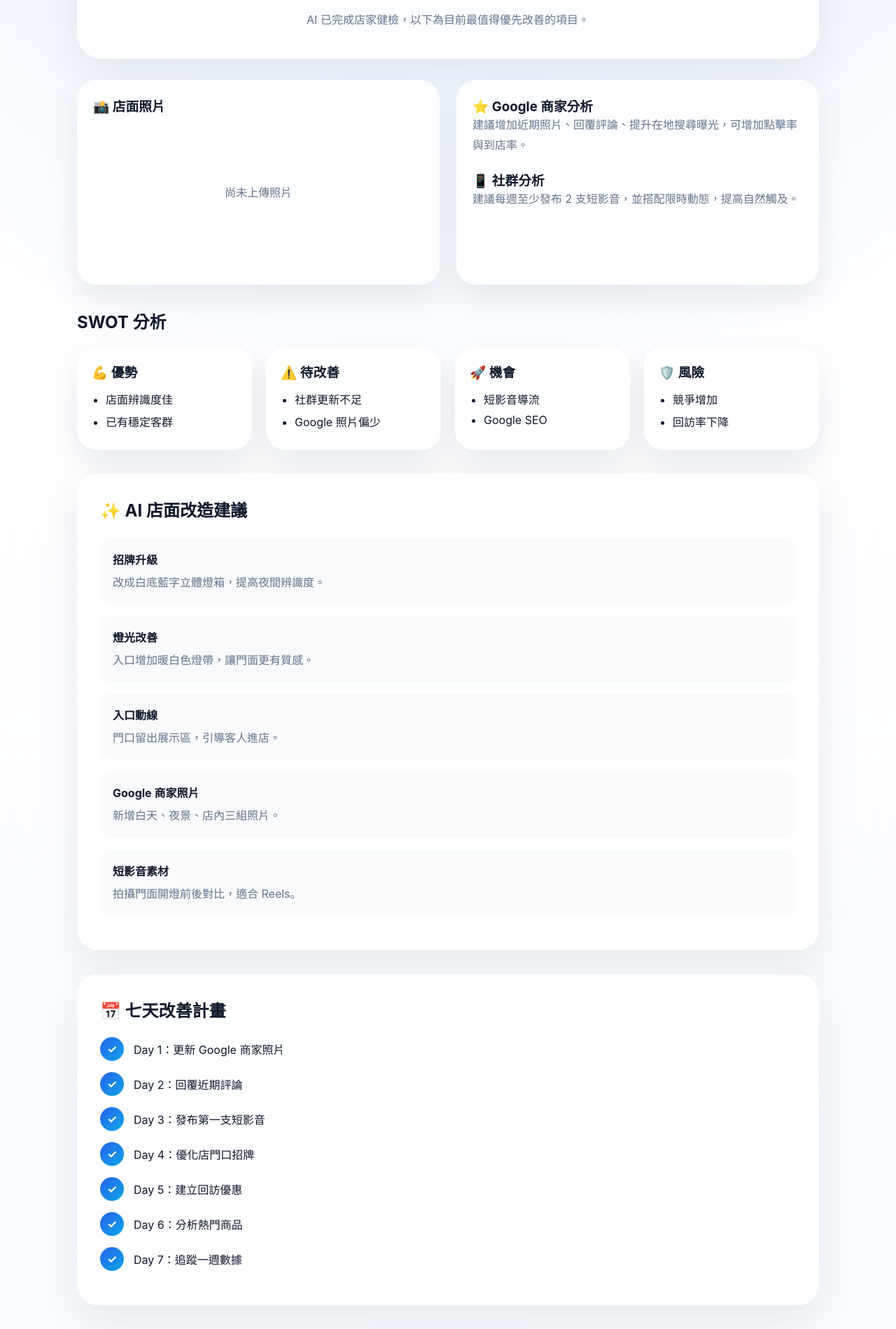
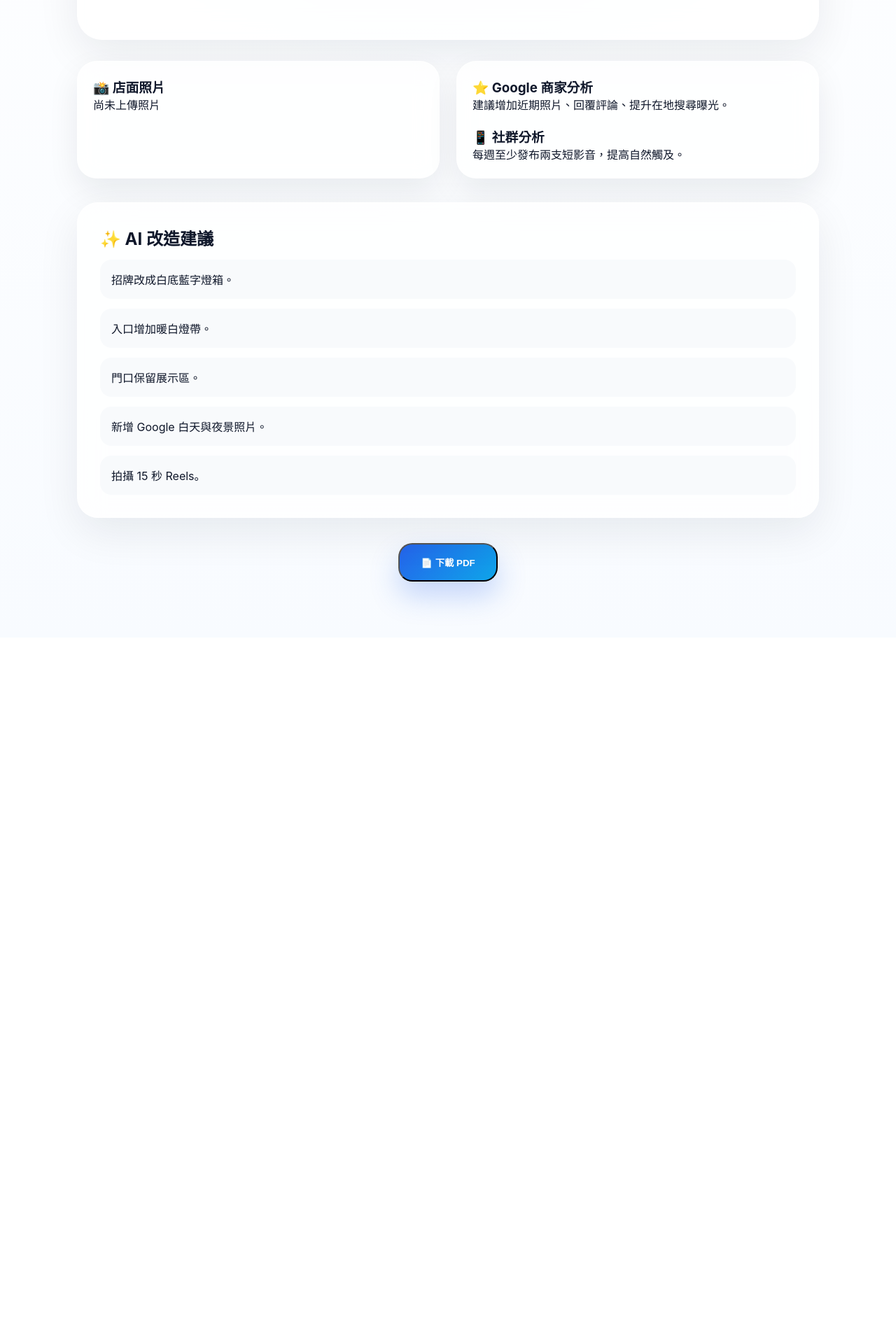
Before and after one commit to aimvp666-cloud/ShopPulseAI, a Next.js app: page /report in a window 1280 px wide. Shown: the part 660-2559 px from the top of the page at 70% size. After the commit the page ends 1571 px from the top, so only its background shows below. Built offline with nearby package versions, Linux system fonts and the light colour scheme.

Commit message:
Update page.tsx

```diff
--- a/app/report/page.tsx
+++ b/app/report/page.tsx
@@ -1,8 +1,18 @@
-
 "use client";
 
 import Link from "next/link";
 import { useEffect, useState } from "react";
+
+type Lead = {
+  id: string;
+  store: string;
+  industry: string;
+  score: number;
+  date: string;
+  preview?: string | null;
+};
+
+const TARGET_SCORE = 86;
 
 export default function ReportPage() {
   const [store, setStore] = useState("你的店");
@@ -10,26 +20,51 @@ export default function ReportPage() {
   const [preview, setPreview] = useState<string | null>(null);
   const [score, setScore] = useState(0);
 
-  const targetScore = 86;
-
   useEffect(() => {
     const raw = sessionStorage.getItem("shoppulse_form");
 
     if (raw) {
       const form = JSON.parse(raw);
+
       setStore(form.store || "你的店");
       setIndustry(form.industry || "");
       setPreview(form.preview || null);
+
+      const leadId = form.leadId || crypto.randomUUID();
+
+      form.leadId = leadId;
+      sessionStorage.setItem("shoppulse_form", JSON.stringify(form));
+
+      const leads: Lead[] = JSON.parse(
+        localStorage.getItem("shoppulse_leads") || "[]"
+      );
+
+      const exists = leads.some((item) => item.id === leadId);
+
+      if (!exists) {
+        leads.unshift({
+          id: leadId,
+          store: form.store || "未命名店家",
+          industry: form.industry || "未分類",
+          score: TARGET_SCORE,
+          date: new Date().toLocaleString("zh-TW"),
+          preview: form.preview || null,
+        });
+
+        localStorage.setItem(
+          "shoppulse_leads",
+          JSON.stringify(leads)
+        );
+      }
     }
 
     let current = 0;
 
     const timer = setInterval(() => {
       current++;
-
       setScore(current);
 
-      if (current >= targetScore) {
+      if (current >= TARGET_SCORE) {
         clearInterval(timer);
       }
     }, 20);
@@ -38,10 +73,6 @@ export default function ReportPage() {
   }, []);
 
   const angle = score * 3.6;
-
-  function downloadPDF() {
-    window.print();
-  }
 
   return (
     <main
@@ -64,14 +95,14 @@ export default function ReportPage() {
           textAlign: "center",
         }}
       >
-        <div style={{ fontSize: "42px", marginBottom: "8px" }}>🚀</div>
+        <div style={{ fontSize: "42px" }}>🚀</div>
 
-        <h1 style={{ fontSize: "40px", marginBottom: "10px" }}>
+        <h1 style={{ fontSize: "40px", margin: "10px 0" }}>
           {store} AI 顧問報告
         </h1>
 
         <p style={{ color: "#64748b" }}>
-          {industry || "店家"}｜ShopPulse AI 專業健檢
+          {industry || "店家"}｜ShopPulse AI
         </p>
 
         <div
@@ -79,10 +110,9 @@ export default function ReportPage() {
             width: "220px",
             height: "220px",
             margin: "35px auto",
-            borderRadius: "999px",
-            background: `conic-gradient(#2563eb 0deg ${angle}deg,#e5e7eb ${angle}deg 360deg)`,
+            borderRadius: "50%",
+            background: `conic-gradient(#2563eb ${angle}deg,#e5e7eb ${angle}deg)`,
             padding: "14px",
-            transition: "background .15s linear",
           }}
         >
           <div
@@ -90,7 +120,7 @@ export default function ReportPage() {
               width: "100%",
               height: "100%",
               background: "white",
-              borderRadius: "999px",
+              borderRadius: "50%",
               display: "flex",
               justifyContent: "center",
               alignItems: "center",
@@ -106,20 +136,11 @@ export default function ReportPage() {
               {score}
             </div>
 
-            <div style={{ color: "#64748b" }}>健康度</div>
+            <div style={{ color: "#64748b" }}>
+              健康度
+            </div>
           </div>
         </div>
-
-        <p
-          style={{
-            color: "#64748b",
-            maxWidth: "620px",
-            margin: "0 auto",
-            lineHeight: "1.8",
-          }}
-        >
-          AI 已完成店家健檢，以下為目前最值得優先改善的項目。
-        </p>
       </section>
 
       <section
@@ -144,73 +165,16 @@ export default function ReportPage() {
               }}
             />
           ) : (
-            <div
-              style={{
-                height: "220px",
-                display: "flex",
-                justifyContent: "center",
-                alignItems: "center",
-                color: "#64748b",
-              }}
-            >
-              尚未上傳照片
-            </div>
+            <p>尚未上傳照片</p>
           )}
         </div>
 
         <div className="card" style={{ padding: "22px" }}>
           <h3>⭐ Google 商家分析</h3>
+          <p>建議增加近期照片、回覆評論、提升在地搜尋曝光。</p>
 
-          <p style={{ color: "#64748b", lineHeight: "1.8" }}>
-            建議增加近期照片、回覆評論、提升在地搜尋曝光，可增加點擊率與到店率。
-          </p>
-
-          <div style={{ height: "22px" }} />
-
-          <h3>📱 社群分析</h3>
-
-          <p style={{ color: "#64748b", lineHeight: "1.8" }}>
-            建議每週至少發布 2 支短影音，並搭配限時動態，提高自然觸及。
-          </p>
-        </div>
-      </section>
-
-      <section
-        style={{
-          marginTop: "34px",
-        }}
-      >
-        <h2 style={{ marginBottom: "20px" }}>SWOT 分析</h2>
-
-        <div
-          style={{
-            display: "grid",
-            gridTemplateColumns: "repeat(auto-fit,minmax(230px,1fr))",
-            gap: "20px",
-          }}
-        >
-          {[
-            ["💪 優勢", ["店面辨識度佳", "已有穩定客群"]],
-            ["⚠️ 待改善", ["社群更新不足", "Google 照片偏少"]],
-            ["🚀 機會", ["短影音導流", "Google SEO"]],
-            ["🛡️ 風險", ["競爭增加", "回訪率下降"]],
-          ].map(([title, items]) => (
-            <div
-              key={title}
-              className="card"
-              style={{ padding: "20px" }}
-            >
-              <h3>{title}</h3>
-
-              <ul style={{ paddingLeft: "20px", marginTop: "14px" }}>
-                {(items as string[]).map((item) => (
-                  <li key={item} style={{ marginBottom: "8px" }}>
-                    {item}
-                  </li>
-                ))}
-              </ul>
-            </div>
-          ))}
+          <h3 style={{ marginTop: "20px" }}>📱 社群分析</h3>
+          <p>每週至少發布兩支短影音，提高自然觸及。</p>
         </div>
       </section>
 
@@ -222,84 +186,25 @@ export default function ReportPage() {
           marginTop: "34px",
         }}
       >
-        <h2 style={{ marginBottom: "24px" }}>✨ AI 店面改造建議</h2>
+        <h2>✨ AI 改造建議</h2>
 
         {[
-          ["招牌升級", "改成白底藍字立體燈箱，提高夜間辨識度。"],
-          ["燈光改善", "入口增加暖白色燈帶，讓門面更有質感。"],
-          ["入口動線", "門口留出展示區，引導客人進店。"],
-          ["Google 商家照片", "新增白天、夜景、店內三組照片。"],
-          ["短影音素材", "拍攝門面開燈前後對比，適合 Reels。"],
-        ].map(([title, desc]) => (
-          <div
-            key={title}
-            style={{
-              background: "#f8fafc",
-              borderRadius: "18px",
-              padding: "18px",
-              marginBottom: "16px",
-            }}
-          >
-            <strong>{title}</strong>
-
-            <p
-              style={{
-                color: "#64748b",
-                marginTop: "8px",
-                lineHeight: "1.7",
-              }}
-            >
-              {desc}
-            </p>
-          </div>
-        ))}
-      </section>
-
-      <section
-        className="glass"
-        style={{
-          borderRadius: "30px",
-          padding: "32px",
-          marginTop: "34px",
-        }}
-      >
-        <h2 style={{ marginBottom: "22px" }}>📅 七天改善計畫</h2>
-
-        {[
-          "Day 1：更新 Google 商家照片",
-          "Day 2：回覆近期評論",
-          "Day 3：發布第一支短影音",
-          "Day 4：優化店門口招牌",
-          "Day 5：建立回訪優惠",
-          "Day 6：分析熱門商品",
-          "Day 7：追蹤一週數據",
+          "招牌改成白底藍字燈箱。",
+          "入口增加暖白燈帶。",
+          "門口保留展示區。",
+          "新增 Google 白天與夜景照片。",
+          "拍攝 15 秒 Reels。"
         ].map((item) => (
           <div
             key={item}
             style={{
-              display: "flex",
-              alignItems: "center",
-              gap: "14px",
-              marginBottom: "16px",
+              background: "#f8fafc",
+              borderRadius: "16px",
+              padding: "16px",
+              marginTop: "14px",
             }}
           >
-            <div
-              style={{
-                width: "34px",
-                height: "34px",
-                borderRadius: "50%",
-                background: "linear-gradient(135deg,#2563eb,#0ea5e9)",
-                color: "white",
-                display: "flex",
-                justifyContent: "center",
-                alignItems: "center",
-                fontWeight: 700,
-              }}
-            >
-              ✓
-            </div>
-
-            <span>{item}</span>
+            {item}
           </div>
         ))}
       </section>
@@ -310,8 +215,11 @@ export default function ReportPage() {
           marginTop: "36px",
         }}
       >
-        <button className="btn-primary" onClick={downloadPDF}>
-          📄 下載顧問報告（PDF）
+        <button
+          className="btn-primary"
+          onClick={() => window.print()}
+        >
+          📄 下載 PDF
         </button>
       </div>
     </main>
```
